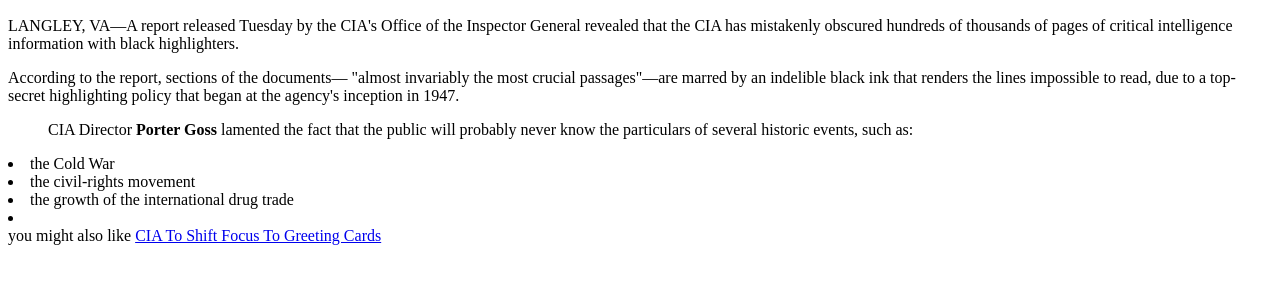
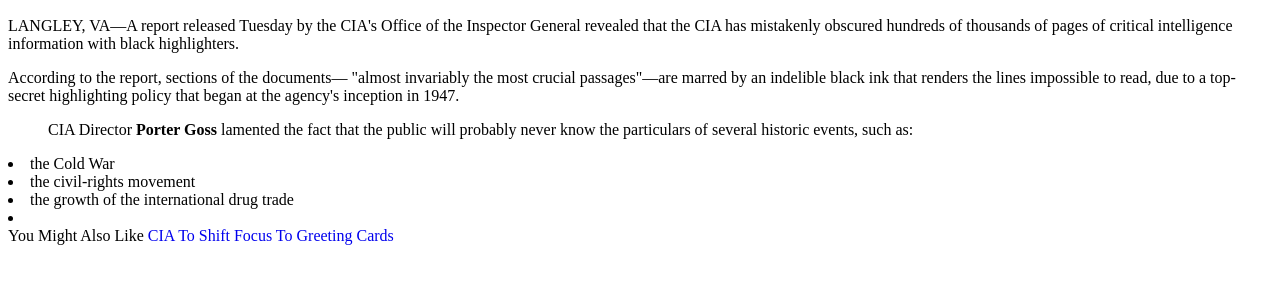
Before and after one commit to PaulOnyirimba/fsw-100, a plain HTML site: page week2/HTML 5/CreateHtml5Website.html in a window 1280 px wide. Shown: the part 420-704 px from the top of the page. Drawn offline with Linux system fonts and the light colour scheme.

```diff
--- a/week2/HTML 5/CreateHtml5Website.html
+++ b/week2/HTML 5/CreateHtml5Website.html
@@ -25,10 +25,10 @@
             <li>the growth of the international drug trade<li>
         </div>
         <div>
-        <span>you</span>
-        <span>might</span>
-        <span>also</span>
-        <span>like</span>
+        <span class="you">you</span>
+        <span class="might">might</span>
+        <span class="also">also</span>
+        <span class="like">like</span>
         <a href="http://www.theonion.com/articles/cia-to-shift-focus-to-greeting-cards,4312/">CIA To Shift Focus To Greeting Cards</a>
         </div>
     <body>
--- a/week2/HTML 5/styles.css
+++ b/week2/HTML 5/styles.css
@@ -7,3 +7,21 @@
     font-family: Georgia;
     text-align: center;
 }
+a {
+    text-decoration: none;
+}
+.you {
+    text-transform: capitalize;
+}
+.might {
+    text-transform: capitalize;
+}
+.also {
+    text-transform: capitalize;
+}
+.like {
+    text-transform: capitalize;
+}
+a:hover {
+    text-decoration: underline;
+}
```
